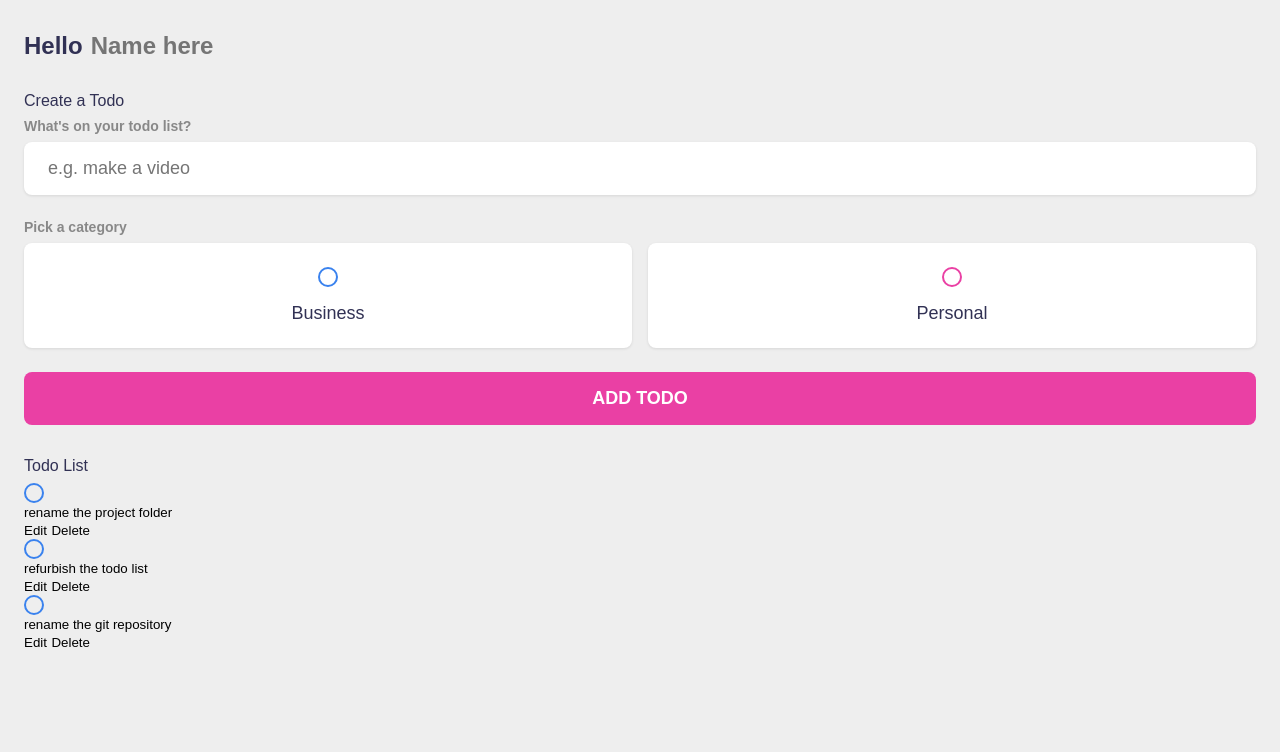
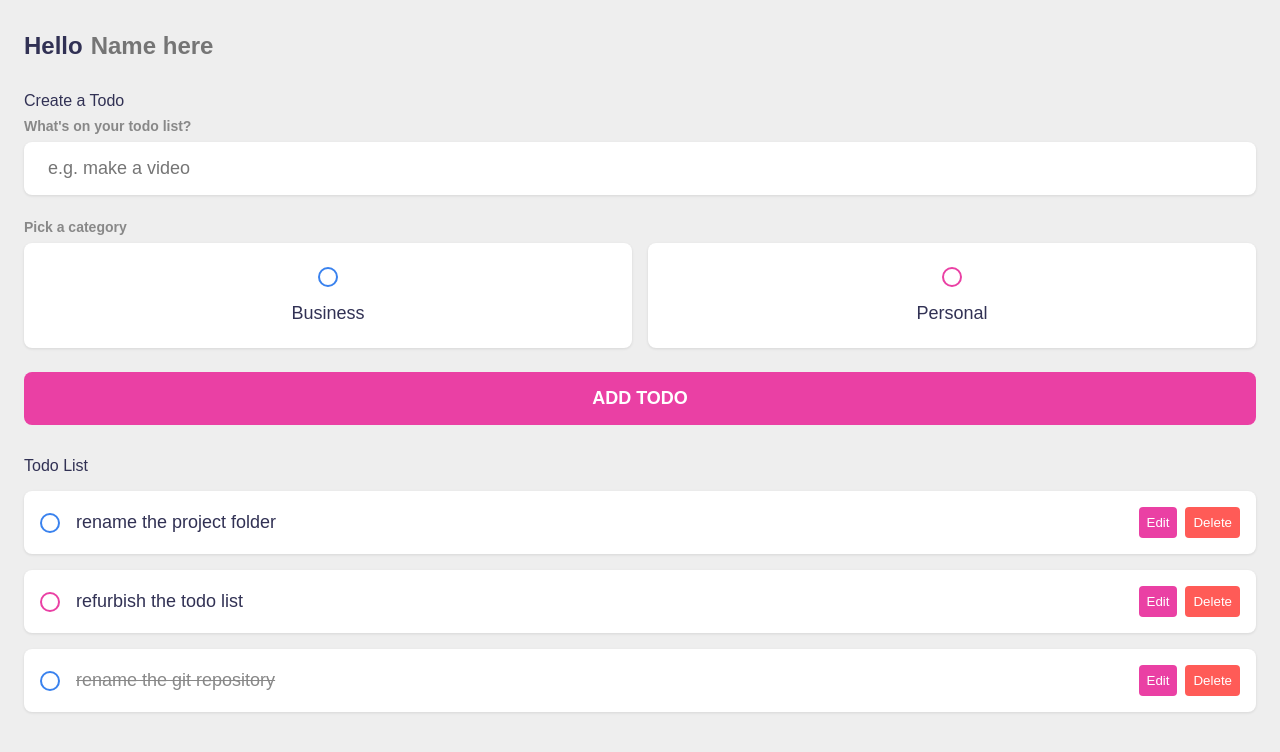
Before and after one commit to D3vM3y/taskMaster, a plain HTML site: page index.html in a window 1280 px wide. Drawn offline with Linux system fonts and the light colour scheme.

Commit message:
adding styling for the todo list and the todo items

```diff
--- a/index.html
+++ b/index.html
@@ -65,7 +65,7 @@
                 <div class="todo-item">
                     <label>
                         <input type="checkbox">
-                        <span class="bubble business"></span>
+                        <span class="bubble personal"></span>
                     </label>
 
                     <div class="todo-content">
@@ -78,7 +78,7 @@
                     </div>
                 </div>
 
-                <div class="todo-item">
+                <div class="todo-item done">
                     <label>
                         <input type="checkbox">
                         <span class="bubble business"></span>
--- a/main.css
+++ b/main.css
@@ -173,6 +173,67 @@ input:checked ~ .bubble::after {
 .create-todo input[type="submit"]:hover {
     opacity: 0.75;
 }
+
+.todo-list .list {
+    margin: 1rem 0;
+}
+
+.todo-list .todo-item {
+    display: flex;
+    align-items: center;
+    background-color: #fff;
+    padding: 1rem;
+    border-radius: 0.5rem;
+    box-shadow: var(--shadow);
+    margin-bottom: 1rem;
+}
+
+.todo-item label {
+    display: block;
+    margin-right: 1rem;
+    cursor: pointer;
+}
+
+.todo-item .todo-content {
+    flex: 1 1 0%;
+}
+
+.todo-item .todo-content input {
+    color: var(--dark);
+    font-size: 1.125rem;
+}
+
+.todo-item .actions {
+    display: flex;
+    align-items: center;
+}
+
+.todo-item .actions button {
+    display: block;
+    padding: 0.5rem;
+    border-radius: 0.25rem;
+    color: #fff;
+    cursor: pointer;
+    transition: 0.2s ease-in-out;
+}
+
+.todo-item .actions button:hover {
+    opacity: 0.75;
+}
+
+.todo-item .actions .edit {
+    margin-right: 0.5rem;
+    background-color: var(--primary);
+}
+
+.todo-item .actions .delete {
+    background-color: var(--danger);
+}
+
+.todo-item.done .todo-content input {
+    text-decoration: line-through;
+    color: var(--grey);
+}
 /*
 body {
     display: flex;
```
